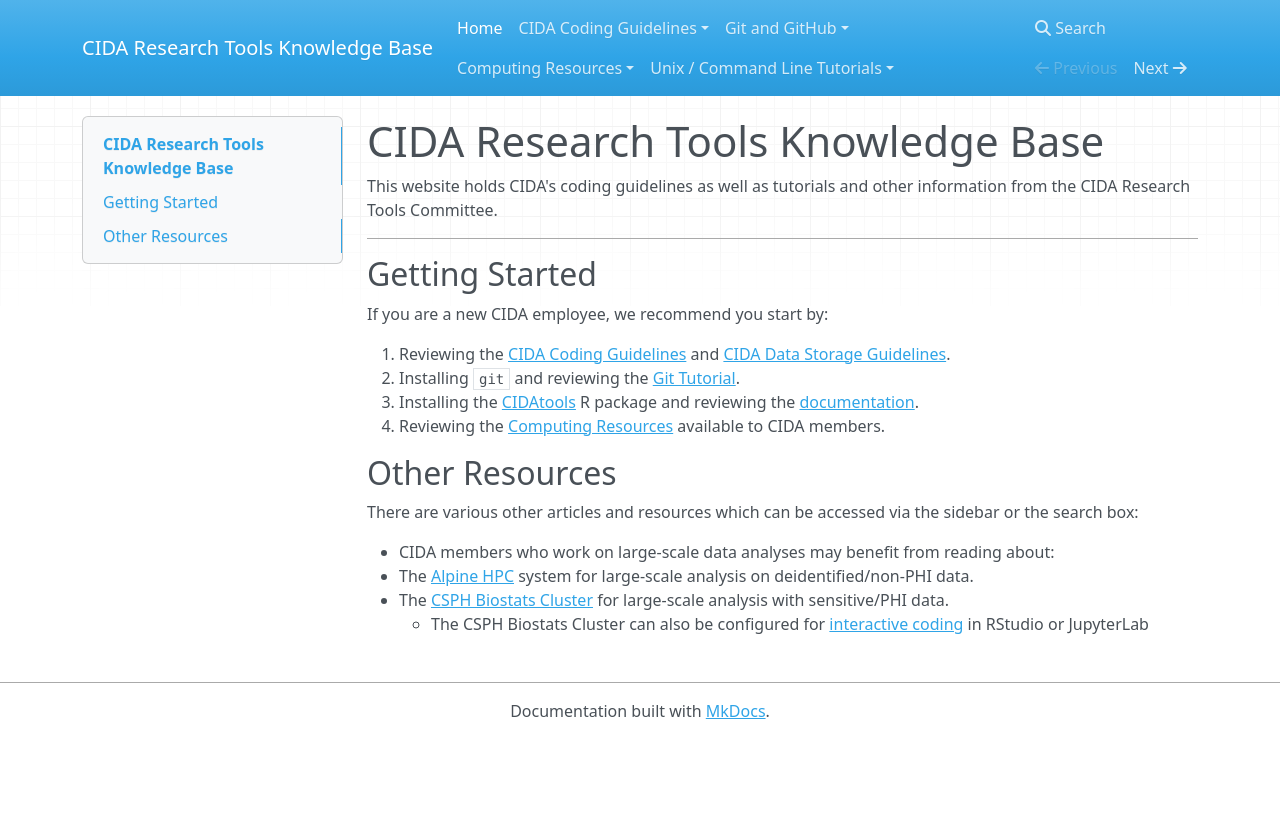
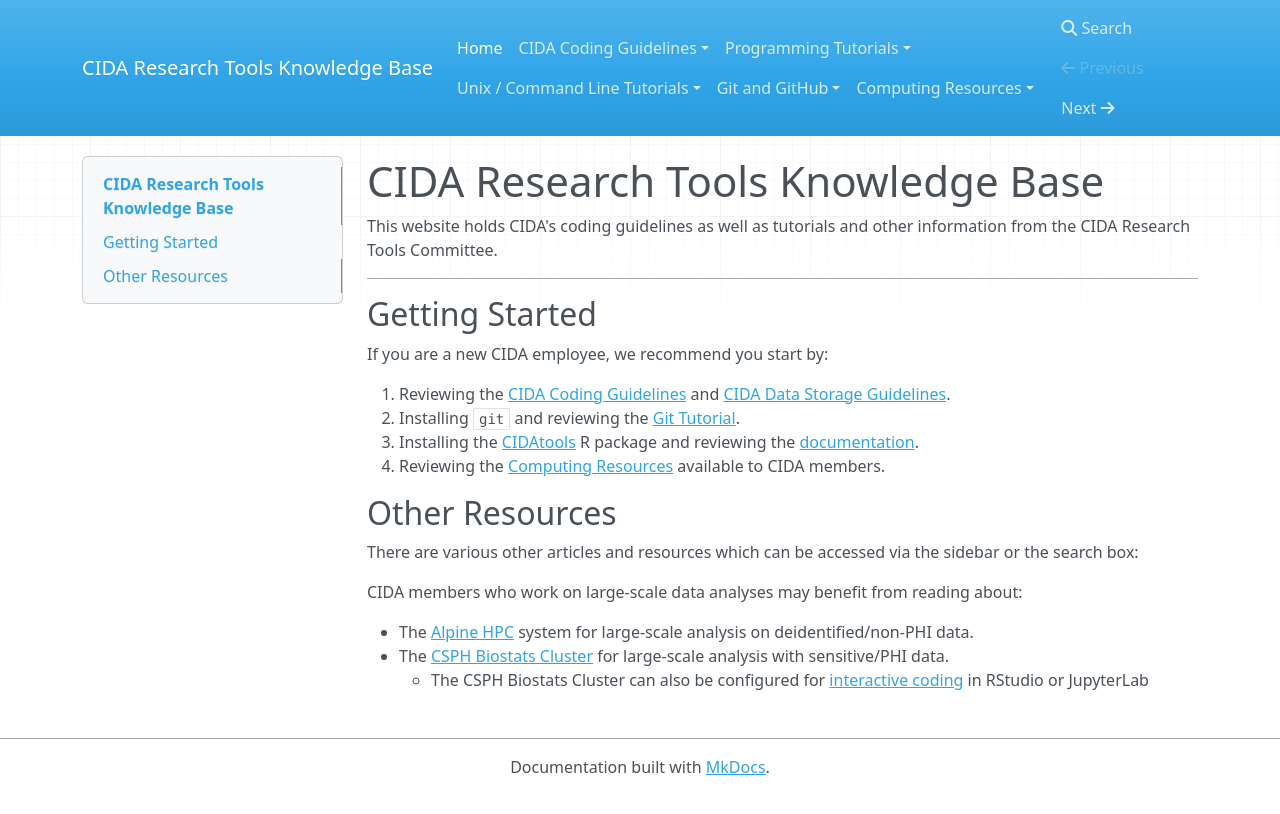
Before and after one commit to CIDA-CSPH/cida-rt-kb, an MkDocs documentation site: the page built from docs/index.md, in a window 1280 px wide. Shown: the top 814 px of the page. Built offline with MkDocs 1.6.1, drawn with Linux system fonts in a browser that asks for light colours; nearby versions of some CDN libraries.

Commit message:
Minor updates.

```diff
--- a/docs/index.md
+++ b/docs/index.md
@@ -17,7 +17,8 @@
 
 There are various other articles and resources which can be accessed via the sidebar or the search box:
 
-- CIDA members who work on large-scale data analyses may benefit from reading about:
+CIDA members who work on large-scale data analyses may benefit from reading about:
+
   - The [Alpine HPC](alpine.md) system for large-scale analysis on deidentified/non-PHI data.
   - The [CSPH Biostats Cluster](CIDA_BIOS_Cluster.md) for large-scale analysis with sensitive/PHI data.
     - The CSPH Biostats Cluster can also be configured for [interactive coding](CIDA_BIOS_Cluster_Interactive_IDEs.md) in RStudio or JupyterLab
--- a/mkdocs.yml
+++ b/mkdocs.yml
@@ -4,6 +4,11 @@
  - CIDA Coding Guidelines:
    - coding_guidelines.md
    - data_storage.md
+ - Programming Tutorials:
+   - sas-macros.md
+   - tabling_packages.md
+ - Unix / Command Line Tutorials:
+   - cron-jobs.md
  - Git and GitHub:
    - git.md
  - Computing Resources:
@@ -12,8 +17,7 @@
    - CSPH Biostats Cluster:
      - CIDA_BIOS_Cluster.md
      - CIDA_BIOS_Cluster_Interactive_IDEs.md
- - Unix / Command Line Tutorials:
-   - cron-jobs.md
+
 plugins:
  - search
 theme:
```
